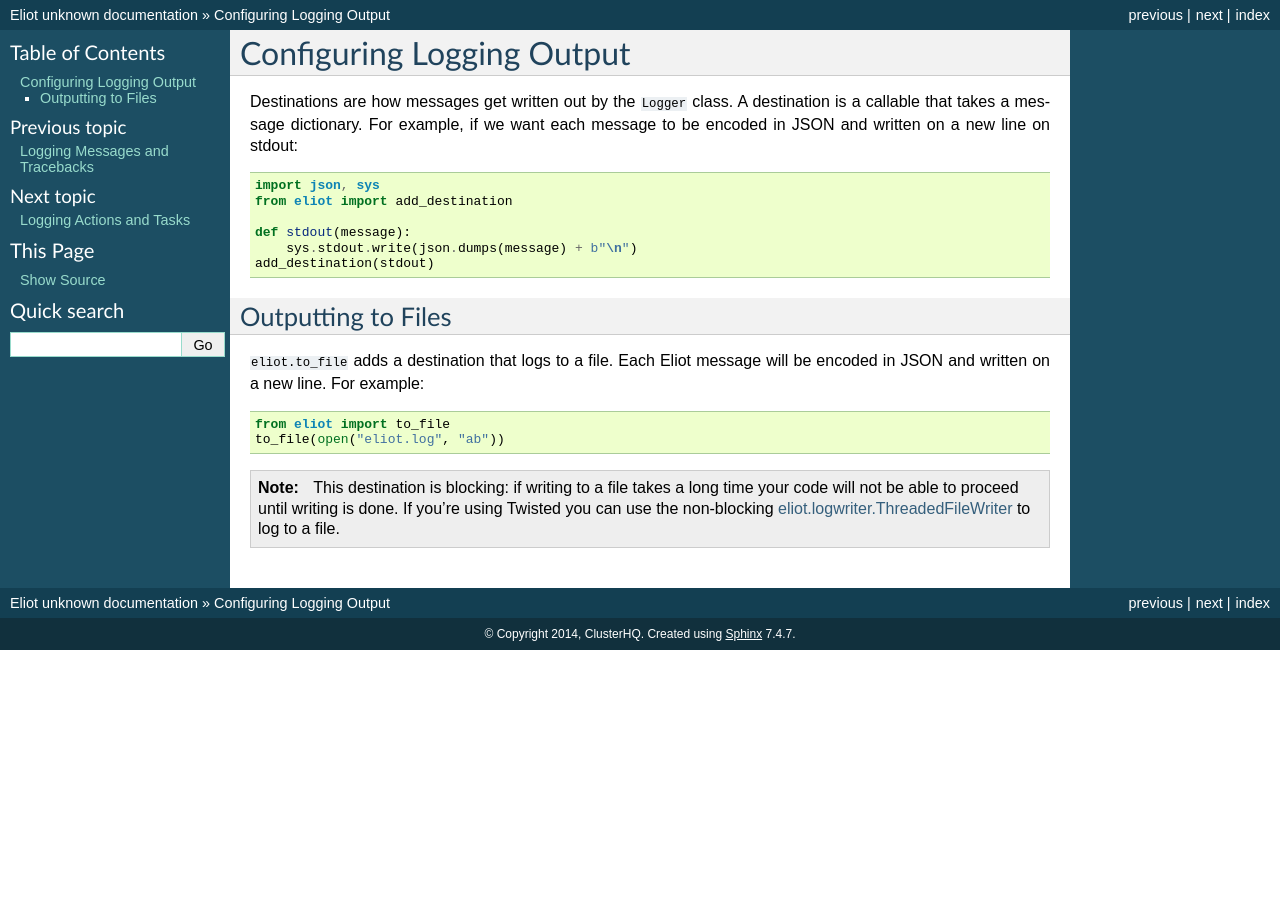
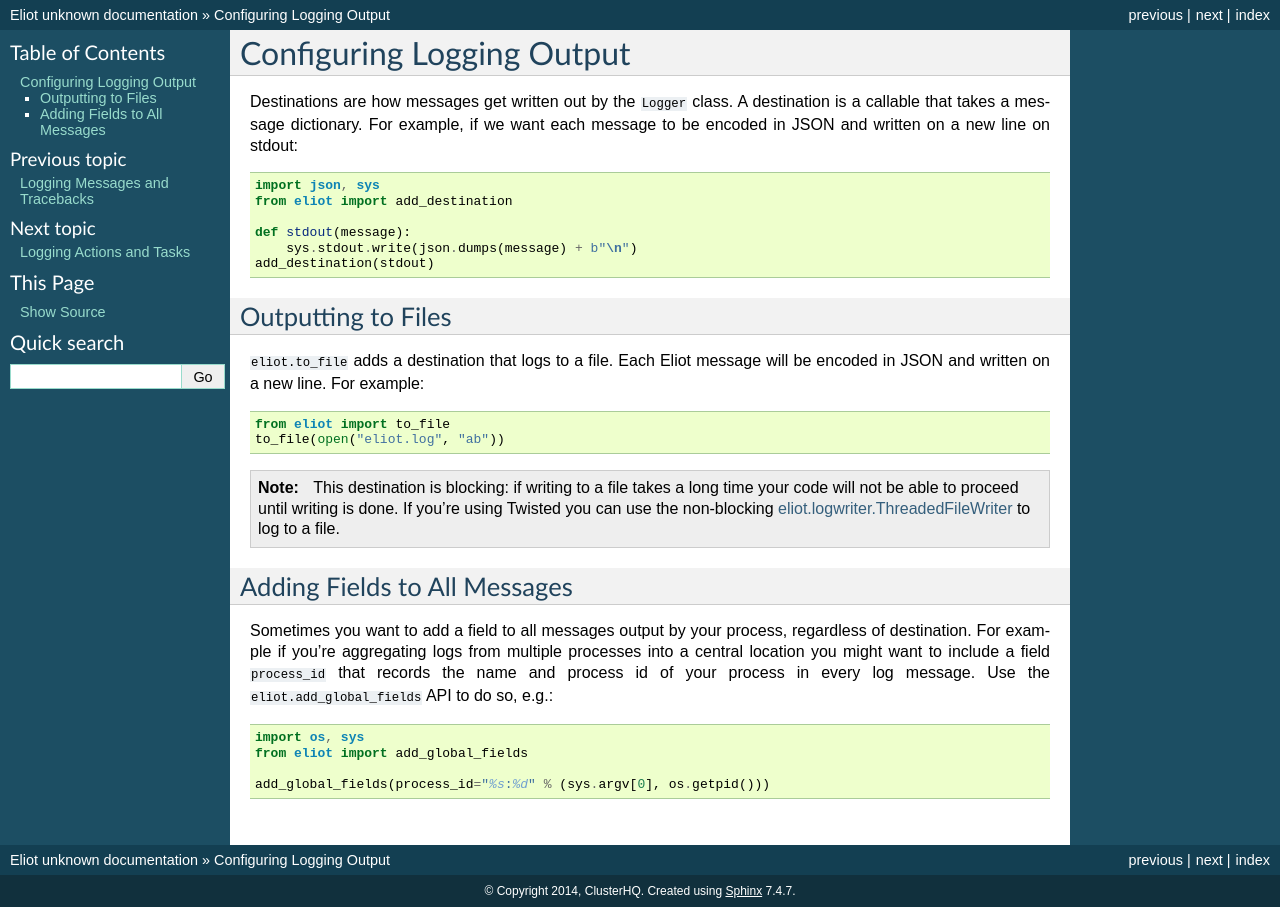
Before and after one commit to itamarst/eliot, a Sphinx documentation site: the page built from docs/source/output.rst, in a window 1280 px wide. Built offline with Sphinx 7.4.7, drawn with Linux system fonts in a browser that asks for light colours.

Commit message:
Documentation of eliot.add_global_fields.

```diff
--- a/docs/source/news.rst
+++ b/docs/source/news.rst
@@ -6,6 +6,12 @@ What's New
 
 *Incompatible output format change:* In previous versions the ordering of messages and actions was ambiguous and could not be deduced from out-of-order logs.
 To fix this the ``action_counter`` field was removed and now all messages can be uniquely located within a specific task by the values in an improved ``task_level`` field.
+
+Features:
+
+* :ref:`eliot.add_global_fields <add_global_fields>` allows adding fields with specific values to all Eliot messages logged by your program.
+  This can be used to e.g. distinguish between log messages from different processes by including relevant identifying information.
+
 
 0.5.0
 ^^^^^
--- a/docs/source/output.rst
+++ b/docs/source/output.rst
@@ -31,3 +31,20 @@ For example:
 
     This destination is blocking: if writing to a file takes a long time your code will not be able to proceed until writing is done.
     If you're using Twisted you can use the non-blocking :ref:`eliot.logwriter.ThreadedFileWriter<ThreadedFileWriter>` to log to a file.
+
+
+.. _add_global_fields:
+
+Adding Fields to All Messages
+-----------------------------
+
+Sometimes you want to add a field to all messages output by your process, regardless of destination.
+For example if you're aggregating logs from multiple processes into a central location you might want to include a field ``process_id`` that records the name and process id of your process in every log message.
+Use the ``eliot.add_global_fields`` API to do so, e.g.:
+
+.. code-block:: python
+
+    import os, sys
+    from eliot import add_global_fields
+
+    add_global_fields(process_id="%s:%d" % (sys.argv[0], os.getpid()))
```
